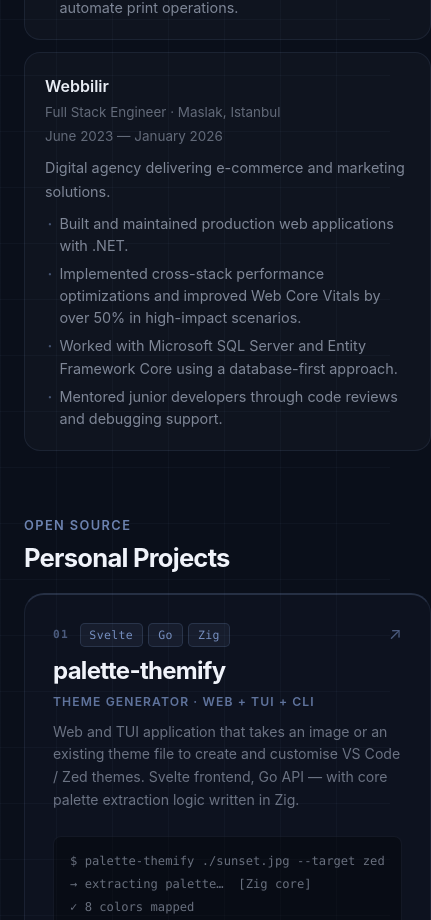
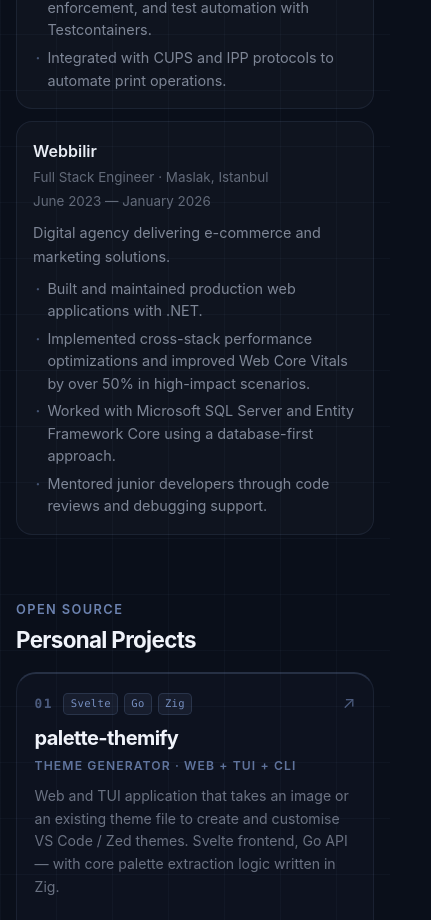
Before and after one commit to BeratHundurel/portfolio, a SvelteKit app: page / in a window 390 px wide. Shown: the part 1080-2000 px from the top of the page, 431 px wide, since content can reach past the window. Built offline with nearby package versions, Linux system fonts and the light colour scheme.

Commit message:
Mobile improvements

```diff
--- a/src/routes/+page.svelte
+++ b/src/routes/+page.svelte
@@ -5,6 +5,8 @@
 	const openResume = () => {
 		window.open(resumePdf, '_blank', 'noopener,noreferrer');
 	};
+
+	let allExpanded = false;
 
 	const professionalSummary =
 		'Backend-focused Full Stack Engineer, building and operating production APIs and web applications. Experience with message-driven workflows, SQL-based systems, and containerized deployments. Comfortable owning systems end-to-end, from backend services and database design to modern frontend applications.';
@@ -62,7 +64,7 @@
 			description:
 				'Three-service system exploring microservice patterns — two REST APIs and one Google gRPC service communicating with each other, each owning a distinct domain.',
 			stack: ['Go', 'gRPC', 'REST', 'Docker'],
-			url: 'https://github.com/BeratHundurel/microservices',
+			url: 'https://github.com/BeratHundurel/order-auth-currency-microservices',
 			snippet: `$ docker compose up\n→ api-gateway   :8080\n→ user-service  :8081\n→ order (gRPC)  :50051`,
 			featured: false
 		},
@@ -71,7 +73,7 @@
 			name: 'sln-runner',
 			tagline: 'TUI solution runner for .NET projects',
 			description:
-				'Terminal UI that scans a folder for .NET solutions, lets you select one interactively, and launches it with the configured launch settings — all from the keyboard.',
+				'Terminal UI that scans a folder for .NET solutions, lets you select one interactively, and launches it with the configured launch settings.',
 			stack: ['Rust', 'Ratatui'],
 			url: 'https://github.com/BeratHundurel/sln-runner',
 			snippet: `$ sln-runner ./projects\n→ 6 solutions found\n❯ MyApi  [http]`,
@@ -93,7 +95,7 @@
 			name: 'rust-text-editor',
 			tagline: 'Text editor with syntax highlighting',
 			description:
-				'Minimal text editor in Rust using the Iced GUI framework. Covers essential editing primitives and syntax highlighting, built as a deep dive into Rust ownership and GUI patterns.',
+				'Minimal text editor in Rust using the Iced GUI framework. Covers essential editing primitives and syntax highlighting, built as a dive into Rust and GUI patterns.',
 			stack: ['Rust', 'Iced'],
 			url: 'https://github.com/BeratHundurel/rust-text-editor',
 			snippet: `$ ./text-editor ./main.rs\n→ syntax: rust\n✓ 842 tokens highlighted`,
@@ -104,9 +106,9 @@
 			name: 'toolkit',
 			tagline: 'Reusable Go helper module',
 			description:
-				'Go package with battle-tested helpers: ReadJSON / WriteJSON / ErrorJSON, CreateDirIfNotExist, file upload utilities, and handy string methods — designed to be dropped into any Go service.',
+				'Go package with helpers: ReadJSON / WriteJSON / ErrorJSON, CreateDirIfNotExist, file upload utilities, and handy string methods — designed to be dropped into any Go service.',
 			stack: ['Go'],
-			url: 'https://github.com/BeratHundurel/toolkit',
+			url: 'https://github.com/BeratHundurel/toolkit-module',
 			snippet: `$ go get github.com/BeratHundurel/toolkit\n→ module resolved\n✓ JSON · Files · Strings`,
 			featured: false
 		},
@@ -115,7 +117,7 @@
 			name: 'go-imgui-widgets',
 			tagline: 'Dear ImGui desktop app via Go bindings',
 			description:
-				"Experiments with Dear ImGui's Go bindings to build a lightweight, immediate-mode desktop application — exploring the contrast between retained and immediate-mode GUI paradigms.",
+				"Experiments with Dear ImGui's Go bindings to build a lightweight, immediate-mode desktop application.",
 			stack: ['Go', 'Dear ImGui'],
 			url: 'https://github.com/BeratHundurel/go-imgui-widgets',
 			snippet: `$ go run .\n→ initializing Dear ImGui…\n✓ window ready · 60 fps`,
@@ -229,7 +231,17 @@
 
 	<section class="section">
 		<p class="section-eyebrow">Open Source</p>
-		<h2 class="section-title">Personal Projects</h2>
+		<div class="projects-header">
+			<h2 class="section-title">Personal Projects</h2>
+			<button
+				class="projects-toggle"
+				type="button"
+				onclick={() => (allExpanded = !allExpanded)}
+				aria-label={allExpanded ? 'Collapse all projects' : 'Expand all projects'}
+			>
+				<span class="toggle-chevron" class:rotated={allExpanded}>▶</span>
+			</button>
+		</div>
 
 		<a class="project-featured" href={projects[0].url} target="_blank" rel="noreferrer">
 			<div class="pf-top">
@@ -253,7 +265,7 @@
 			</div>
 		</a>
 
-		<div class="project-rows">
+		<div class="project-rows" class:expanded={allExpanded}>
 			{#each projects.slice(1) as project (project.id)}
 				<a class="project-row" href={project.url} target="_blank" rel="noreferrer">
 					<span class="pr-num">{project.id}</span>
--- a/src/routes/layout.css
+++ b/src/routes/layout.css
@@ -302,6 +302,7 @@
 .section {
 	display: grid;
 	gap: 1.25rem;
+	overflow-x: hidden;
 }
 
 .section-eyebrow {
@@ -351,7 +352,7 @@
 	border-radius: 3px 0 0 3px;
 	transform: scaleY(0);
 	transform-origin: bottom;
-	transition: transform 210ms ease;
+	transition: transform 280ms ease;
 }
 
 .flat-card:hover {
@@ -402,10 +403,10 @@
 	display: grid;
 	gap: 0.55rem;
 	transition:
-		color 210ms ease,
-		border-color 210ms ease,
-		background 210ms ease,
-		box-shadow 210ms ease;
+		color 280ms ease,
+		border-color 280ms ease,
+		background 280ms ease,
+		box-shadow 280ms ease;
 }
 
 .experience-item::before {
@@ -419,7 +420,7 @@
 	border-radius: 3px 0 0 3px;
 	transform: scaleY(0);
 	transform-origin: bottom;
-	transition: transform 210ms ease;
+	transition: transform 280ms ease;
 }
 
 .experience-item:hover {
@@ -598,6 +599,7 @@
 	border: 1px solid rgba(140, 165, 220, 0.1);
 	border-top: 2px solid rgba(150, 180, 240, 0.18);
 	background: rgba(150, 180, 240, 0.025);
+	overflow: hidden;
 	color: inherit;
 	text-decoration: none;
 	transition:
@@ -646,14 +648,14 @@
 
 .pf-num {
 	font-family: 'JetBrains Mono', 'Fira Code', 'Cascadia Code', Consolas, monospace;
-	font-size: 0.7rem;
+	font-size: 0.8rem;
 	color: rgba(150, 180, 240, 0.45);
 	font-weight: 600;
 	letter-spacing: 0.12em;
 }
 
 .pf-name {
-	font-size: clamp(1.5rem, 3.5vw, 2.2rem);
+	font-size: clamp(1.4rem, 3vw, 2rem);
 	font-weight: 700;
 	color: #f0f3fa;
 	letter-spacing: -0.03em;
@@ -672,6 +674,47 @@
 
 /* ── Row list ── */
 
+.projects-header {
+	display: flex;
+	align-items: center;
+	justify-content: space-between;
+}
+
+.projects-toggle {
+	background: transparent;
+	font-family: inherit;
+	border: 1px solid rgba(140, 165, 220, 0.15);
+	color: rgba(150, 180, 240, 0.55);
+	width: 2.1rem;
+	height: 2.1rem;
+	border-radius: 0.45rem;
+	cursor: pointer;
+	display: inline-flex;
+	align-items: center;
+	justify-content: center;
+	font-size: 0.65rem;
+	flex-shrink: 0;
+	transition:
+		background 280ms ease,
+		border-color 280ms ease,
+		color 280ms ease;
+}
+
+.projects-toggle:hover {
+	background: rgba(150, 180, 240, 0.08);
+	border-color: rgba(150, 180, 240, 0.3);
+	color: rgba(150, 180, 240, 0.9);
+}
+
+.toggle-chevron {
+	display: inline-block;
+	transition: transform 280ms ease;
+}
+
+.toggle-chevron.rotated {
+	transform: rotate(90deg);
+}
+
 .project-rows {
 	display: flex;
 	flex-direction: column;
@@ -688,7 +731,7 @@
 	text-decoration: none;
 	border-radius: 0.5rem;
 	align-items: start;
-	transition: background 140ms ease;
+	transition: background 280ms ease;
 }
 
 .project-row:hover {
@@ -702,7 +745,7 @@
 
 .pr-num {
 	font-family: 'JetBrains Mono', 'Fira Code', 'Cascadia Code', Consolas, monospace;
-	font-size: 0.7rem;
+	font-size: 0.8rem;
 	color: rgba(150, 180, 240, 0.32);
 	font-weight: 600;
 	letter-spacing: 0.1em;
@@ -712,12 +755,14 @@
 .pr-body {
 	display: flex;
 	flex-direction: column;
+	gap: 0.3rem;
 }
 
 .pr-name-row {
 	display: flex;
 	align-items: baseline;
 	justify-content: space-between;
+	flex-wrap: wrap;
 	gap: 0.75rem;
 }
 
@@ -725,7 +770,7 @@
 	font-size: 0.95rem;
 	font-weight: 620;
 	color: #e8ecf4;
-	transition: color 140s ease;
+	transition: color 140ms ease;
 }
 
 .project-row:hover .pr-name {
@@ -743,7 +788,6 @@
 	font-size: 0.82rem;
 	color: rgba(200, 210, 230, 0.4);
 	line-height: 1.45;
-	margin-top: 0.1rem;
 	transition: color 140ms ease;
 }
 
@@ -767,8 +811,13 @@
 	margin-top: 0.75rem;
 }
 
+/* When all-expanded: force snippets open regardless of hover */
+.project-rows.expanded .project-row .pr-snippet {
+	grid-template-rows: 1fr;
+	margin-top: 0.75rem;
+}
+
 .pr-snippet-inner {
-	overflow: hidden;
 	min-height: 0;
 	display: flex;
 	flex-direction: column;
@@ -809,8 +858,10 @@
    ────────────────────────────────────── */
 
 @media (prefers-reduced-motion: reduce) {
-	.btn {
-		transition: none;
+	*,
+	*::before,
+	*::after {
+		transition: none !important;
 	}
 }
 
@@ -842,6 +893,15 @@
 }
 
 @media (max-width: 640px) {
+	.btn {
+		font-size: 0.8rem;
+		padding: 0.5rem;
+	}
+
+	.projects-toggle {
+		display: none;
+	}
+
 	.profile-panel {
 		flex-direction: row;
 		gap: 1rem;
@@ -869,4 +929,79 @@
 	.section-title {
 		font-size: 1.6rem;
 	}
+
+	.pr-snippet {
+		grid-template-rows: 1fr;
+	}
+
+	.pr-desc {
+		color: rgba(200, 210, 230, 0.65);
+	}
+
+	.pr-tagline {
+		color: rgba(200, 210, 230, 0.5);
+	}
+
+	.pr-name-row {
+		flex-direction: column;
+		align-items: flex-start;
+		gap: 0.4rem;
+	}
+
+	.pr-right {
+		flex-shrink: 1;
+	}
+
+	.pr-body {
+		gap: 0.45rem;
+	}
+
+	.project-row {
+		grid-template-columns: 1rem 1fr;
+	}
 }
+
+@media (max-width: 399px) {
+	body {
+		padding: 2.5rem 1rem 3rem;
+	}
+
+	.project-featured {
+		padding: 1.1rem;
+	}
+
+	.flat-card {
+		padding: 1rem;
+	}
+
+	.experience-item {
+		padding: 1rem;
+	}
+
+	/* Allow the featured project number + name to stack */
+	.pf-name {
+		font-size: 1.25rem;
+	}
+
+	/* Tighten stack badges so they don't overflow */
+	.stack-badge {
+		font-size: 0.66rem;
+		padding: 0.15rem 0.4rem;
+	}
+
+	/* Stack project row vertically, no column width constraint */
+	.project-row {
+		padding: 0.75rem 0.25rem;
+		display: flex;
+		flex-direction: column;
+	}
+
+	/* Reduce section spacing */
+	.section-title {
+		font-size: 1.4rem;
+	}
+
+	.btn {
+		padding: 0.45rem 0.7rem;
+	}
+}
```
